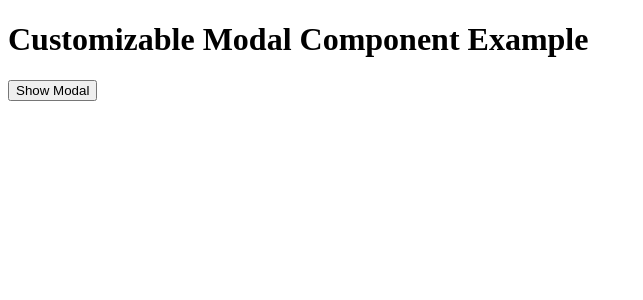
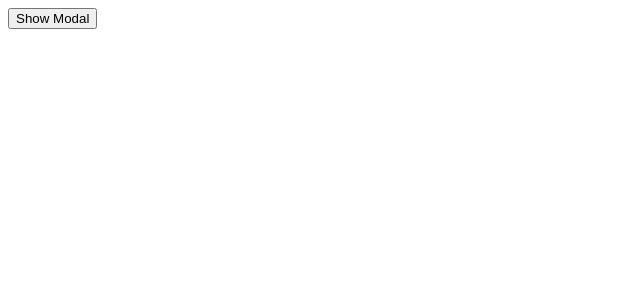
Before and after one commit to johary1/success-modal-customized, a React (Vite) app: page / in a window 1280 px wide. Shown: the top 300 px of the page, without its empty margins (0-643 px from the left). Built offline with nearby package versions, Linux system fonts and the light colour scheme.

Commit message:
remove title

```diff
--- a/package.json
+++ b/package.json
@@ -1,6 +1,6 @@
 {
   "name": "success-modal-customized",
-  "version": "0.0.4",
+  "version": "0.0.5",
   "type": "module",
   "scripts": {
     "dev": "vite",
--- a/src/App.jsx
+++ b/src/App.jsx
@@ -12,7 +12,6 @@ function App() {
   return (
     <div className="App">
       <header className="App-header">
-        <h1>Customizable Modal Component Example</h1>
         <button onClick={handleShowModal}>Show Modal</button>
         <MyModal show={showModal} handleClose={handleCloseModal} />
       </header>
```
